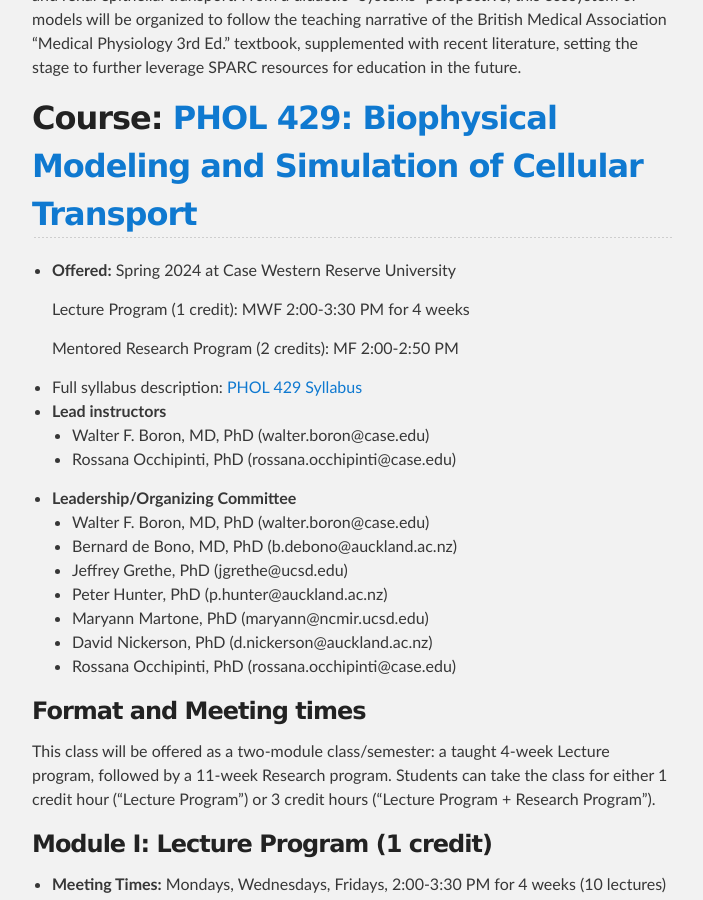
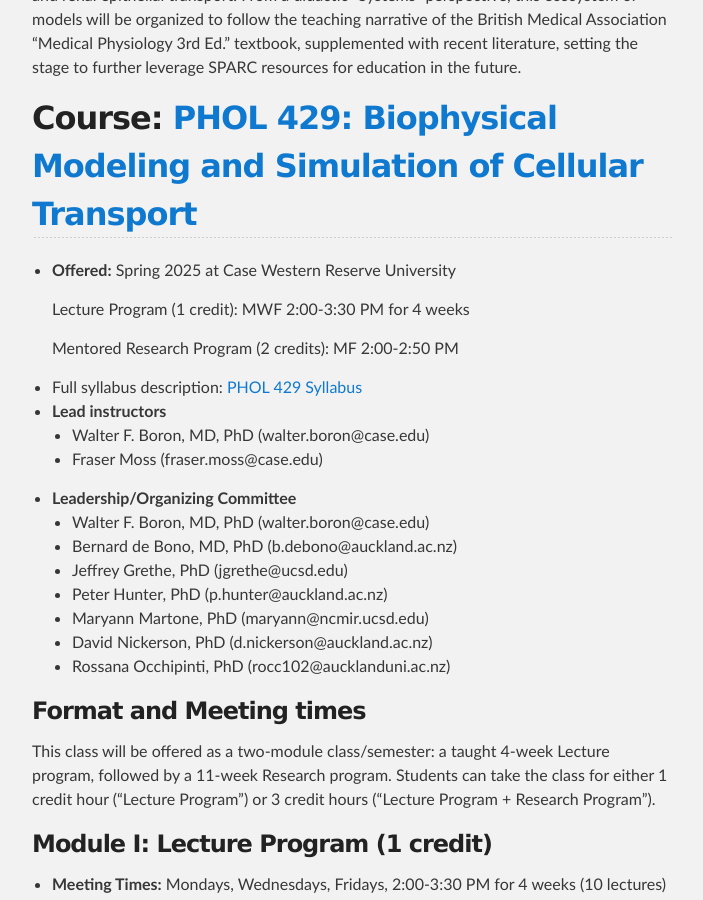
Before and after one commit to nih-sparc/FAIR-DOs, a Jekyll site: the page built from docs/index.markdown, in a window 1280 px wide and 900 px high, scrolled down 804 px. Shown: the whole window, without its empty margins (288-991 px from the left). Built offline with Jekyll 4.4.1, drawn with Linux system fonts in a browser that asks for light colours; our own code applies the rules of GitHub Pages for plain Markdown files.

Commit message:
Initial revision for Spring 2025 semester

```diff
--- a/docs/index.markdown
+++ b/docs/index.markdown
@@ -6,7 +6,7 @@
 FAIR DOs (Findable, Accessible, Interoperable, Reusable: Development Of Simulations) is a research education program in the modeling and simulation of digestive and renal neurobiology. The main thrust of FAIR DOs is to educate the next generation of researchers and clinicians in the neural regulation of digestive and renal epithelia through taught modules and supervised modeling projects that make use of SPARC datasets, maps, and models. Overall, FAIR DOs aims to provide about 35/45 hours of training to students, with each student research project producing one publication in the Physiome journal--launched by the International Union of Physiological Sciences. The SPARC Portal will provide findability to these student- generated open-access models and associated data, as well as accessible interactivity via the O2S2PARC simulation platform. Overall, the FAIR DOs effort will provide a unique educational, mentored experience that will also generate a SPARC ecosystem of interoperating models that coherently study the neurobiology of digestive and renal epithelial transport. From a didactic “Systems” perspective, this ecosystem of models will be organized to follow the teaching narrative of the British Medical Association “Medical Physiology 3rd Ed.” textbook, supplemented with recent literature, setting the stage to further leverage SPARC resources for education in the future.
 ## **Course:** [PHOL 429: Biophysical Modeling and Simulation of Cellular Transport](https://physiology.case.edu/education/courses/#429)
 
-+ **Offered:** Spring 2024 at Case Western Reserve University
++ **Offered:** Spring 2025 at Case Western Reserve University
 
     Lecture Program (1 credit): MWF 2:00-3:30 PM for 4 weeks
 
@@ -15,7 +15,7 @@
 + Full syllabus description: [PHOL 429 Syllabus](PHOL%20429%20Syllabus.pdf)
 + **Lead instructors**
   + Walter F. Boron, MD, PhD (walter.boron@case.edu)
-  + Rossana Occhipinti, PhD (rossana.occhipinti@case.edu)
+  + Fraser Moss (fraser.moss@case.edu)
 + **Leadership/Organizing Committee**
   + Walter F. Boron, MD, PhD (walter.boron@case.edu)
   + Bernard de Bono, MD, PhD (b.debono@auckland.ac.nz)
@@ -23,7 +23,7 @@
   + Peter Hunter, PhD (p.hunter@auckland.ac.nz)
   + Maryann Martone, PhD (maryann@ncmir.ucsd.edu)
   + David Nickerson, PhD (d.nickerson@auckland.ac.nz)
-  + Rossana Occhipinti, PhD (rossana.occhipinti@case.edu)
+  + Rossana Occhipinti, PhD (rocc102@aucklanduni.ac.nz)
 
 ### Format and Meeting times
 This class will be offered as a two-module class/semester: a taught 4-week Lecture program, followed by a 11-week Research program. Students can take the class for either 1 credit hour (“Lecture Program”) or 3 credit hours (“Lecture Program + Research Program”).
```
